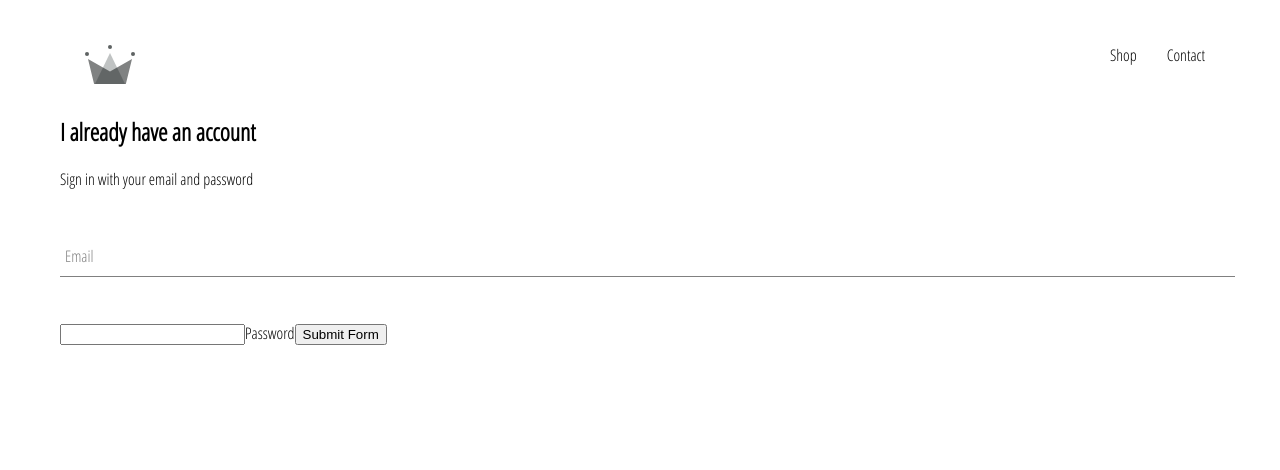
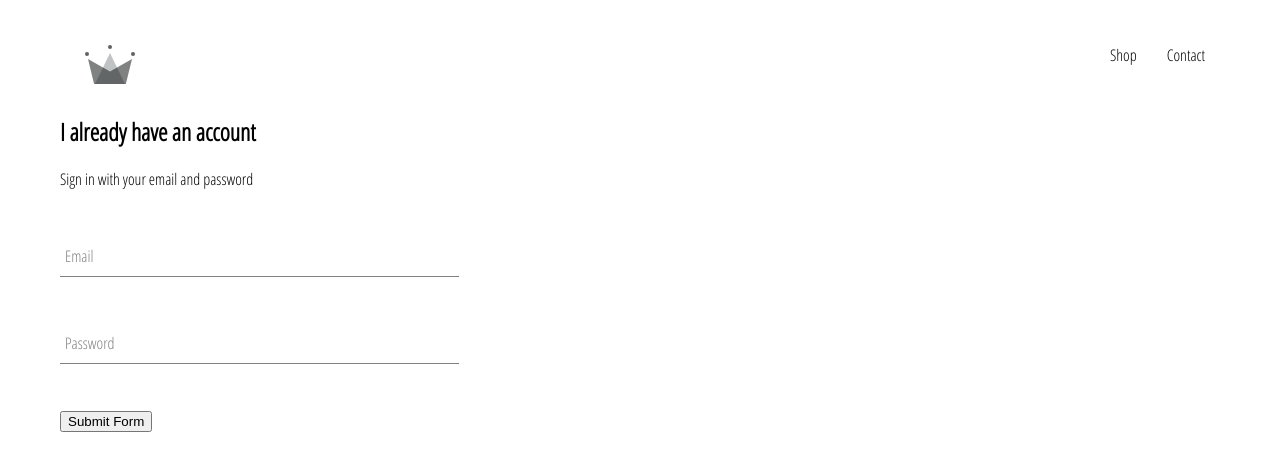
Before and after one commit to kbaistrocchi/crown-clothing, a React (Create React App) app: page /signin in a window 1280 px wide. Shown: the top 470 px of the page. Built offline with nearby package versions, Linux system fonts and the light colour scheme.

Commit message:
feat: replace input tag with FormInput comp and mondify width of sign in comp

```diff
--- a/src/components/sign-in/sign-in.component.jsx
+++ b/src/components/sign-in/sign-in.component.jsx
@@ -39,19 +39,19 @@ class SignIn extends React.Component {
                         name='email'
                         type='email'
                         value={this.state.email}
-                        onChange={this.handleChange}
+                        handleChange={this.handleChange}
                         label='Email'
                         required
                     />
 
-                    <input
+                    <FormInput
                         name='password'
                         type='password'
                         value={this.state.password}
-                        onChange={this.handleChange}
+                        handleChange={this.handleChange}
+                        label='Password'
                         required
                     />
-                    <label>Password</label>
 
                     <input type='submit' value='Submit Form' />
                 </form>
--- a/src/components/sign-in/sign-in.styles.scss
+++ b/src/components/sign-in/sign-in.styles.scss
@@ -0,0 +1,3 @@
+.sign-in {
+    width: 30vw;
+}
```
